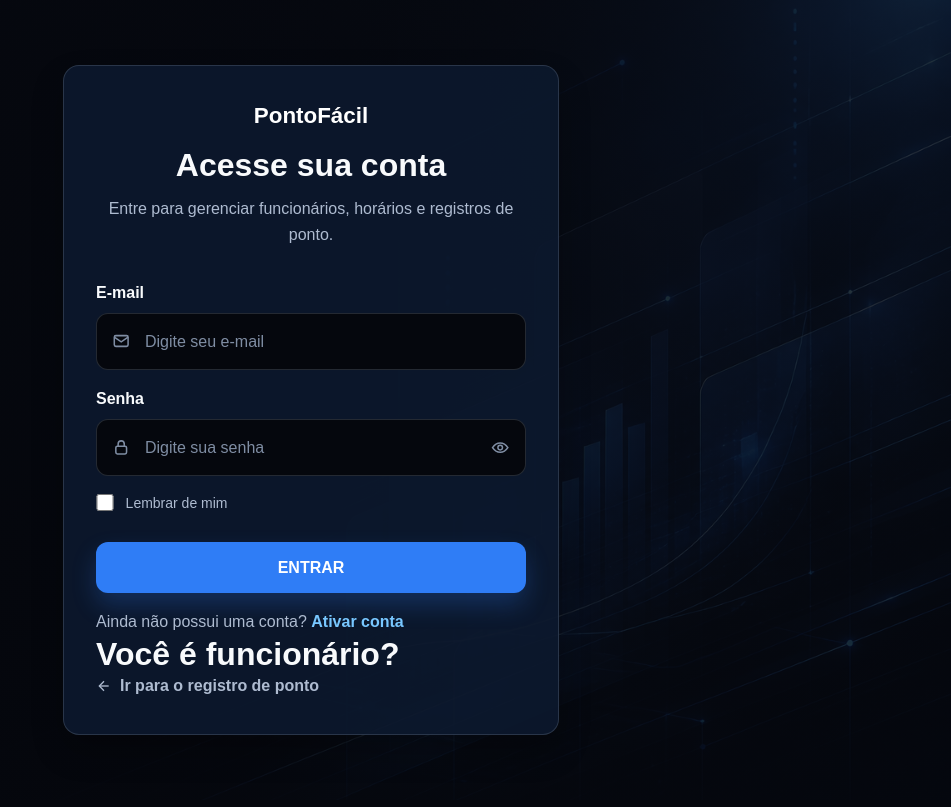
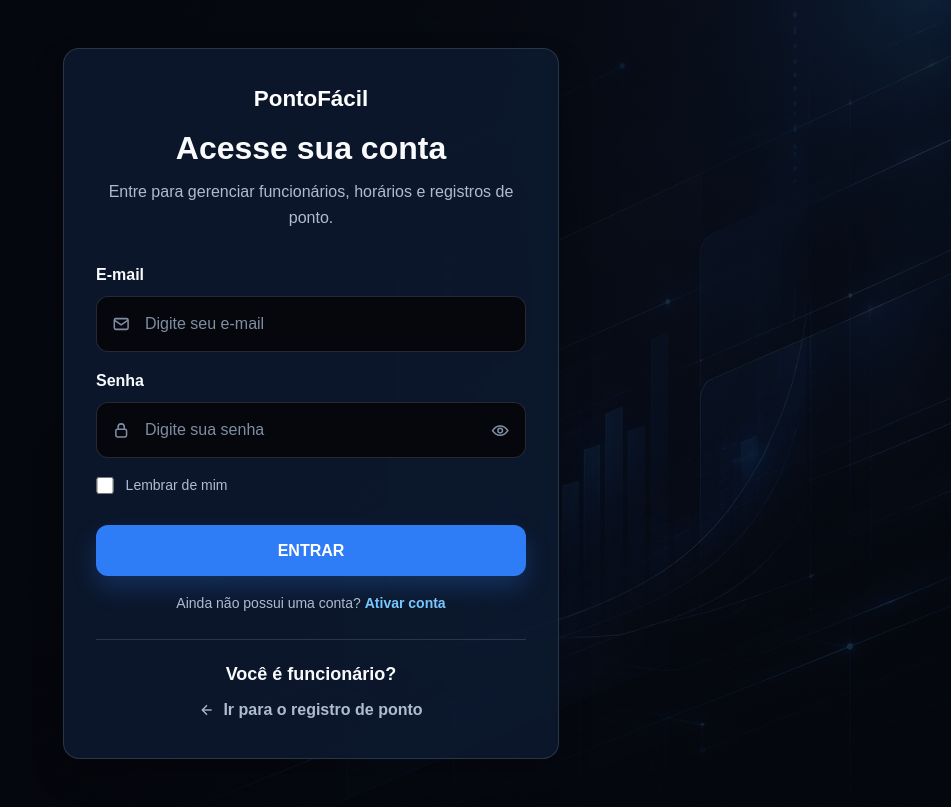
Before and after one commit to LucianoRamosAlves/projeto-01--ponto-f-cil, a Flask app: page /login in a window 1280 px wide. Shown: the whole page, without its empty margins (329-1280 px from the left). Before the commit the page ends 771 px from the top, so only its background shows below. Run offline with Flask 3, Linux system fonts and the light colour scheme.

Commit message:
update login

```diff
--- a/projeto_ponto_facil/app/templates/auth/login.html
+++ b/projeto_ponto_facil/app/templates/auth/login.html
@@ -85,13 +85,13 @@
                 <button class="botao botao__primario botao__largo" type="submit">ENTRAR</button>
             </form>
 
-            <p class="texto-apoio">
+            <p class="texto__apoio">
                 Ainda não possui uma conta?
                 <a class="link__formulario" href="{{ url_for('auth.registro') }}">Ativar conta</a>
             </p>
 
             <!-- Acesso separado para funcionários que precisam apenas registrar o ponto -->
-            <section class="acess__ponto" aria-label="Acesso ao registro de ponto">
+            <section class="acesso__ponto" aria-label="Acesso ao registro de ponto">
                 <h2>Você é funcionário?</h2>
                 <!-- No Flask, este link poderá ser alterado para /ponto. -->
                 <a class="link-acesso__ponto" href="{#{ url_for('private.ponto') }#}">
```
